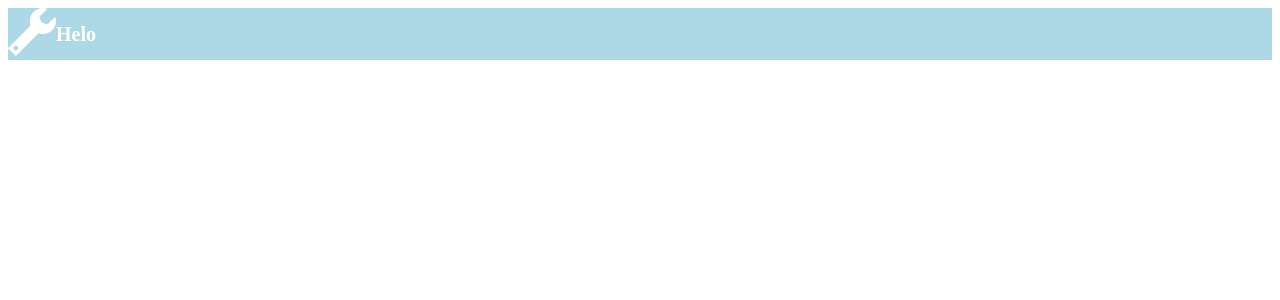
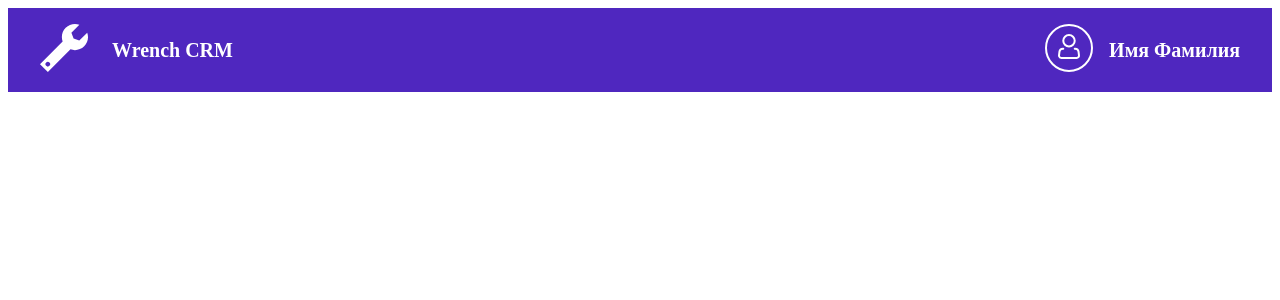
Before and after one commit to AzizJP/wrench, a React app: page / in a window 1280 px wide. Shown: the top 300 px of the page. Built offline with nearby package versions, Linux system fonts and the light colour scheme.

Commit message:
feat: finish Header

```diff
--- a/src/components/Header.tsx
+++ b/src/components/Header.tsx
@@ -2,14 +2,18 @@ import styled from '@emotion/styled';
 import {FC, memo} from 'react';
 
 import {ReactComponent as Logo} from '../assets/logo.svg';
+import {ReactComponent as PersonIcon} from '../assets/person-icon.svg';
 
 const HeaderWrapper = styled.div`
   display: flex;
   align-items: center;
-  background: #add8e6;
+  justify-content: space-between;
+  background: #4f27bf;
+  width: 100%;
 `;
 
 const HeaderTitle = styled.h1`
+  margin: 0;
   font-weight: 700;
   font-size: 20px;
   line-height: 24px;
@@ -17,19 +21,50 @@ const HeaderTitle = styled.h1`
 `;
 
 const LogoWrapper = styled.span`
+  margin: 16px 24px 16px 32px;
   & > svg {
     height: 48px;
     width: 48px;
   }
 `;
 
+const HeaderItemsContainer = styled.div`
+  display: flex;
+  margin: 0;
+  align-items: center;
+`;
+
+const IconWrapper = styled.div`
+  margin: 16px;
+  & > svg {
+    height: 48px;
+    width: 48px;
+  }
+`;
+
+const PersonTitle = styled.h2`
+  margin: 28px 32px 28px 0;
+  font-weight: 700;
+  font-size: 20px;
+  line-height: 24px;
+  color: #ffffff;
+`;
+
 const Header: FC = memo(() => {
   return (
     <HeaderWrapper>
-      <LogoWrapper>
-        <Logo />
-      </LogoWrapper>
-      <HeaderTitle>Helo</HeaderTitle>
+      <HeaderItemsContainer>
+        <LogoWrapper>
+          <Logo />
+        </LogoWrapper>
+        <HeaderTitle>Wrench CRM</HeaderTitle>
+      </HeaderItemsContainer>
+      <HeaderItemsContainer>
+        <IconWrapper>
+          <PersonIcon />
+        </IconWrapper>
+        <PersonTitle>Имя Фамилия</PersonTitle>
+      </HeaderItemsContainer>
     </HeaderWrapper>
   );
 });
```
